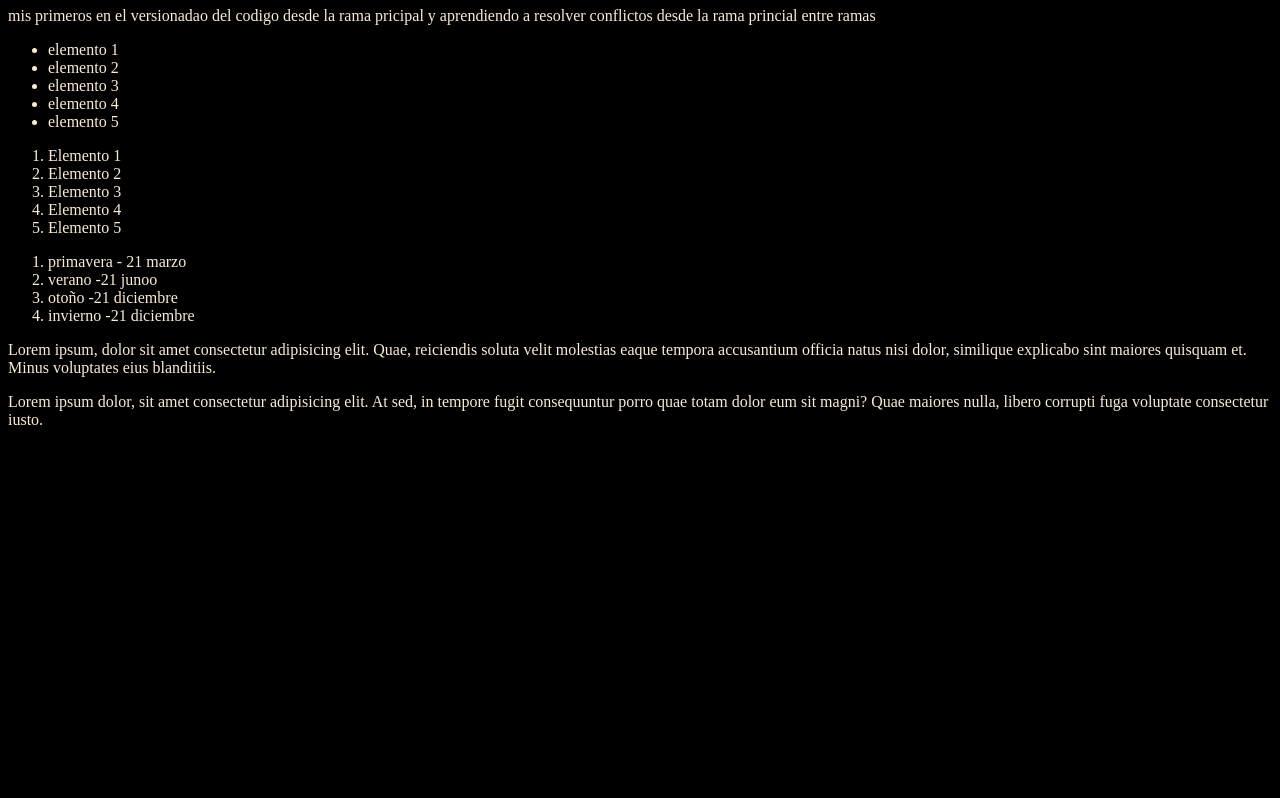
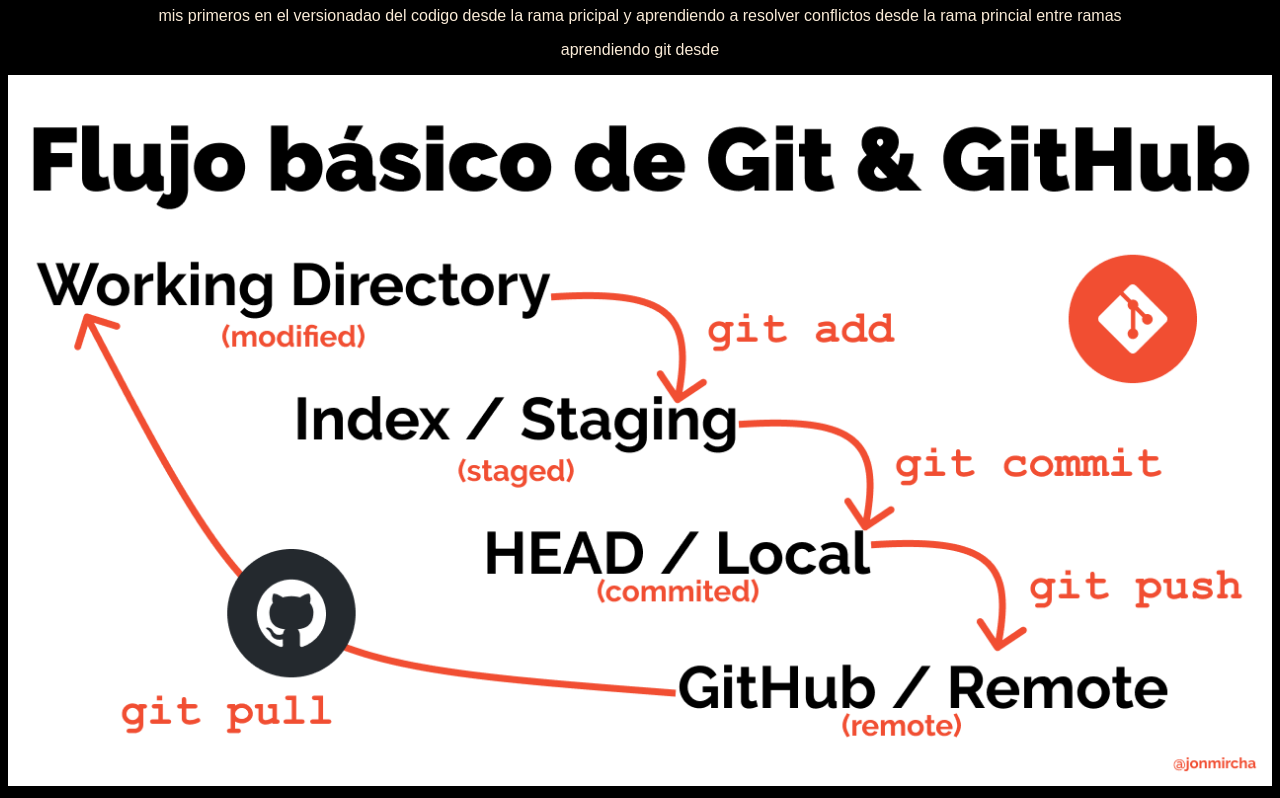
Before and after one commit to Isaac192063/ejemplo-git, a plain HTML site: page index.html in a window 1280 px wide. Shown: the part 73-871 px from the top of the page. Before the commit the page ends 800 px from the top, so only its background shows below. Drawn offline with Linux system fonts and the light colour scheme.

Commit message:
Agregando imagen de flujo git y actualizazo el index

```diff
--- a/index.html
+++ b/index.html
@@ -13,30 +13,8 @@
     <p>mis primeros en el versionadao del codigo desde la rama pricipal y aprendiendo a resolver conflictos desde la rama
         princial entre ramas
     </p>
-    <ul>
-        <li>elemento 1</li>
-        <li>elemento 2</li>
-        <li>elemento 3</li>
-        <li>elemento 4</li>
-        <li>elemento 5</li>
-    </ul>
-
-    <ol>
-        <li>Elemento 1</li>
-        <li>Elemento 2</li>
-        <li>Elemento 3</li>
-        <li>Elemento 4</li>
-        <li>Elemento 5</li>
-    </ol>
-    <ol>
-        <li>primavera - 21 marzo</li>
-        <li>verano -21 junoo</li>
-        <li>otoño -21 diciembre</li>
-        <li>invierno -21 diciembre</li>
-    </ol>
-    <p>Lorem ipsum, dolor sit amet consectetur adipisicing elit. Quae, reiciendis soluta velit molestias eaque tempora accusantium officia natus nisi dolor, similique explicabo sint maiores quisquam et. Minus voluptates eius blanditiis.</p>
-    <p>Lorem ipsum dolor, sit amet consectetur adipisicing elit. At sed, in tempore fugit consequuntur porro quae totam dolor eum sit magni? Quae maiores nulla, libero corrupti fuga voluptate consectetur iusto.</p>
+    <p>aprendiendo git desde <a href="https://www.youtube.com/watch?v=suzMNqDQiyU&t=11497s" target="_blank"></a></p>
+    <img src="git-flow.png" alt="flujo basico de grid" srcset="">
     <script src="index.html"></script>
-
 </body>
 </html>
--- a/style.css
+++ b/style.css
@@ -1,4 +1,16 @@
 html{
     background-color: black;
     color: antiquewhite;
+    font-family: sans-serif;
+    text-align: center;
 }
+a{
+    color: orange;
+}
+a:hover{
+    color: orangered;
+}
+img{
+    max-width: 100%;
+    height: auto;
+}
```
Also changed, not shown: git-flow.png (added).
